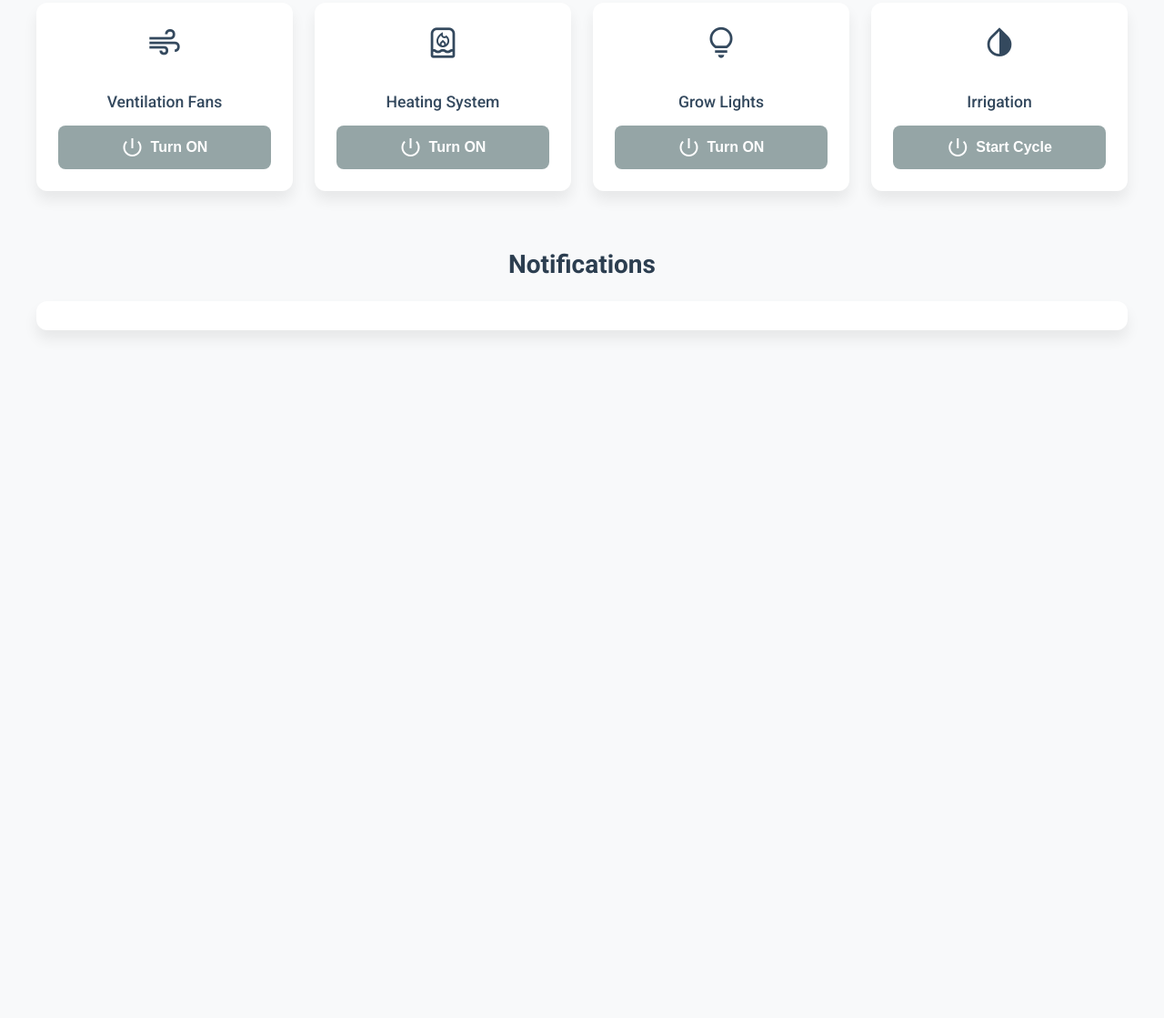
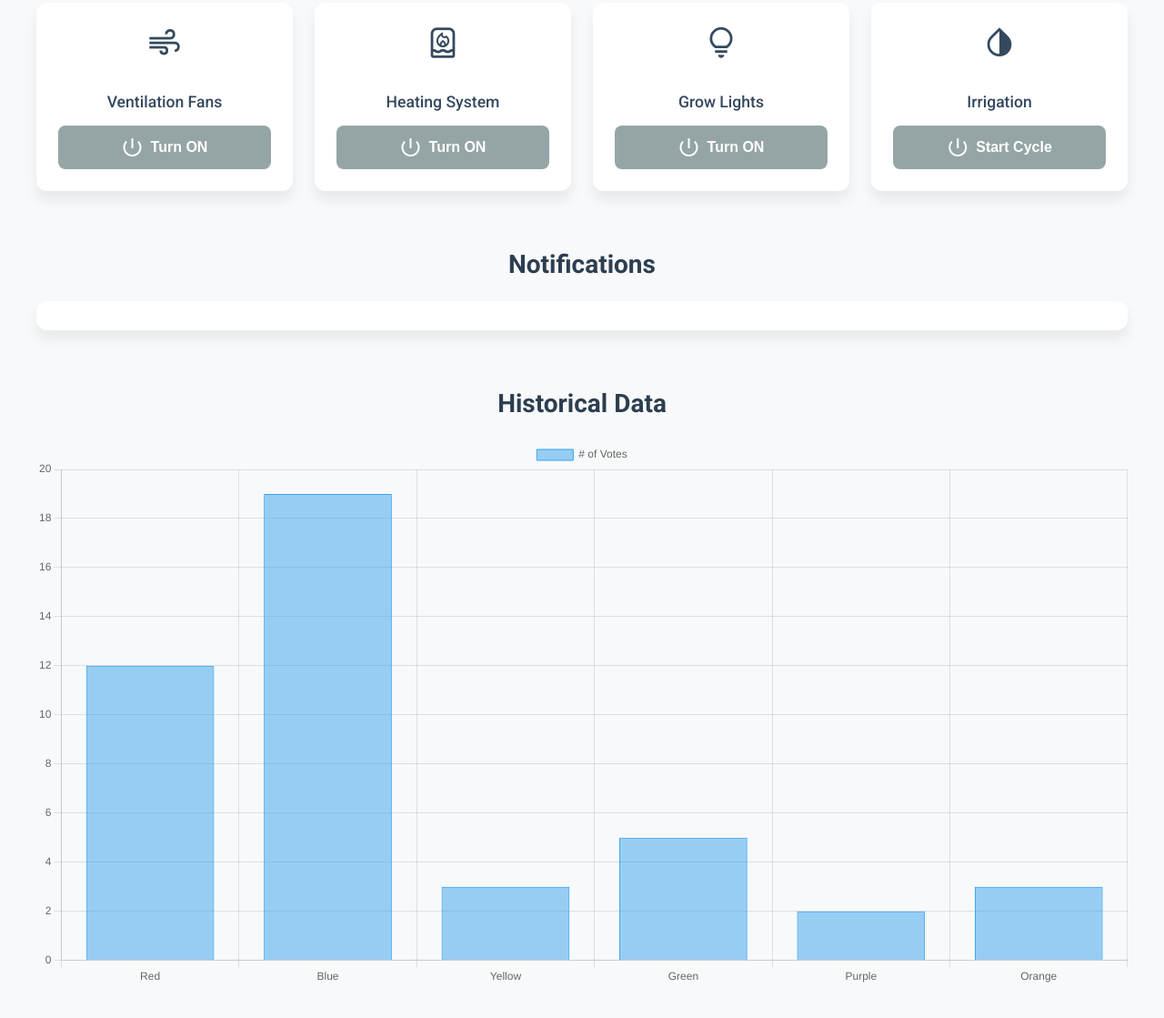
Before and after one commit to roybernal/automated_greenhouse_climate_controller, a plain HTML site: page dashboard/index.html in a window 1280 px wide. Shown: the part 542-1661 px from the top of the page at 91% size. Before the commit the page ends 945 px from the top, so only its background shows below. Drawn offline with nearby package versions, Linux system fonts and the light colour scheme; no server answers.

Commit message:
implementation of Chart.js

```diff
--- a/dashboard/index.html
+++ b/dashboard/index.html
@@ -15,6 +15,8 @@
     />
 
     <link rel="stylesheet" href="css/style.css" />
+    <script src="https://cdn.jsdelivr.net/npm/chart.js@4.5.1/dist/chart.umd.min.js"></script> <!-- implementation for chart.js -->
+
   </head>
   <body>
     <header class="site-header">
@@ -91,8 +93,43 @@
         <h2 class="section-title">Notifications</h2>
         <div id="notification-list" class="notification-container"></div>
       </section>
+
+
+  <section class="section-container">
+    <h2 class="section-title">Historical Data</h2>
+    <canvas id="historicalChart"></canvas>
+  </section>
+
+
+
+
     </main>
 
     <script src="js/script.js" type="module"></script>
+
+
+    <!-- example script for the chart, you can remove this later -->
+    <script>
+      const ctx = document.getElementById('historicalChart');
+
+      new Chart(ctx, {
+        type: 'bar',
+        data: {
+          labels: ['Red', 'Blue', 'Yellow', 'Green', 'Purple', 'Orange'],
+          datasets: [{
+            label: '# of Votes',
+            data: [12, 19, 3, 5, 2, 3],
+            borderWidth: 1
+          }]
+        },
+        options: {
+          scales: {
+            y: {
+              beginAtZero: true
+            }
+          }
+        }
+      });
+    </script>
   </body>
 </html>
--- a/dashboard/js/script.js
+++ b/dashboard/js/script.js
@@ -115,3 +115,21 @@ function updateDashboard(data) {
         }
     }
 }
+
+
+function updateButtonUI(buttonID, newText, newColor){
+    //get id of the desired button
+    const button = document.getElementById(buttonID)
+
+    if(button){
+        //update the button text
+        button.textContent = newText;
+
+        //update the button background color using inline styles
+        button.style.backgroundColor = newColor;
+    }
+
+}
+
+// example
+//updateButtonUI('fan-button', 'Hello', 'purple');
```
